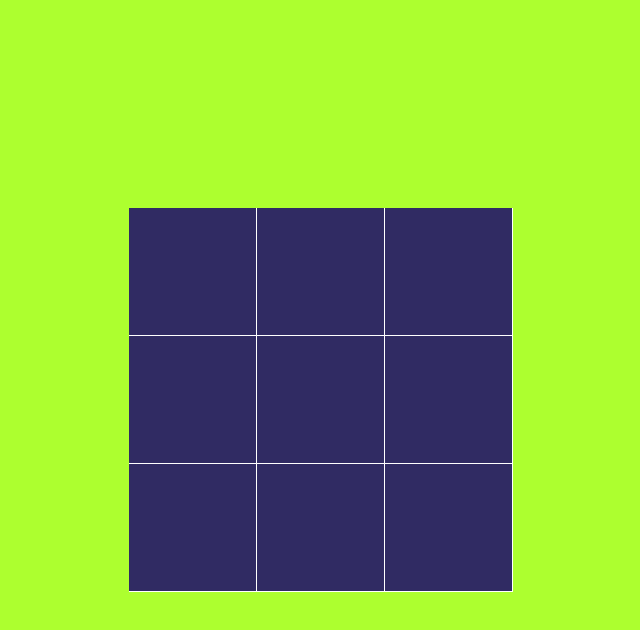
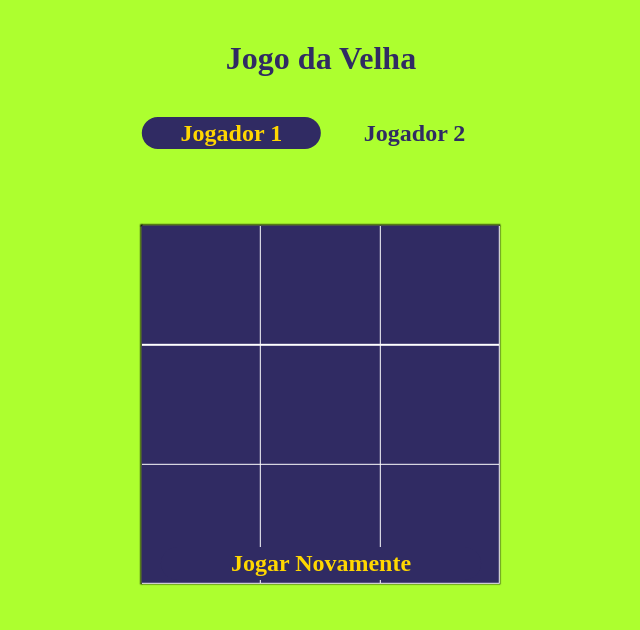
Before and after one commit to brenoaraujolima/quarantine-mini-projects, a plain HTML site: page ticTacToe/index.html in a window 1280 px wide. Shown: the whole page, without its empty margins (319-959 px from the left). Drawn offline with Linux system fonts and the light colour scheme.

Commit message:
adicionando indicadores dos jogadores

```diff
--- a/ticTacToe/index.html
+++ b/ticTacToe/index.html
@@ -7,6 +7,9 @@
         <link rel="stylesheet" href="style.css">
     </head>
     <body>
+        <h1 class="header">Jogo da Velha</h1>
+        <h2 class="player active">Jogador 1</h2>
+        <h2 class="player">Jogador 2</h2>
         <main class="container">
             <div class="cell"></div>
             <div class="cell"></div>
@@ -17,8 +20,9 @@
             <div class="cell"></div>
             <div class="cell"></div>
             <div class="cell"></div>
-        <main>
-
+        </main>
+        <h2 class="win"></h2>
+        <h2 class="regame active">Jogar Novamente</h2>
         <script src="script.js"></script>
         <script>
             game.init();
--- a/ticTacToe/script.js
+++ b/ticTacToe/script.js
@@ -53,13 +53,25 @@ const game = {
     },
 
     init: function() {
+        // game.winningSequences = game.fillWins();
+        document.querySelector(".regame").addEventListener("click", game.fillBlank);
+        game.addBoardEvents();
+    },
+
+    addBoardEvents: function() {
         let i = 0;
-        game.winningSequences = game.fillWins();
         for(let el of this.cells) {
             el.addEventListener("click", game.draw);
             el.setAttribute("id", i);
             i++;
         }
+    },
+
+    fillBlank: function() {
+        for(i of game.cells) {
+            i.innerHTML = "";
+        }
+        game.addBoardEvents();
     },
 
     fillWins: function() {
--- a/ticTacToe/style.css
+++ b/ticTacToe/style.css
@@ -10,18 +10,48 @@ html, body {
     background: greenyellow;
 }
 
+.header {
+    position: relative;
+    top: 5%;
+    font-size: 200%;
+    color: #302b63;
+    font-weight: bold;
+    text-align: center;
+}
+
+.player {
+    position: relative;
+    font-size: 150%;
+    top: 10%;
+    display: inline-block;
+    width: 14vw;
+    text-align: center;
+    color: #302b63;
+    left: 50%;
+    transform: translateX(-100%);
+}
+
+.active {
+    color: #FFD700;
+    font-weight: bold;
+    background-color: #302b63;
+    border-radius: 20px;
+    padding: 0.2%;
+}
+
 .container {
     position: relative;
-    width: 30vw;
-    height: 30vw;
+    width: 28vw;
+    height: 28vw;
     display: grid;
     background-color: #FFFFFF;
     grid-template-columns: 33% 33% 33%;
     grid-template-rows: 33% 33% 33%;
     grid-gap: 0.33%;
-    top: 50%;
+    top: 42%;
     left: 50%;
     transform: translate(-50%,-50%);
+    box-shadow: 0 0 1.5px 1.5px black;
 
 }
 
@@ -31,9 +61,25 @@ html, body {
     justify-items: center;
     align-items: center;
     color: white;
-    font-size: 8vw;
+    font-size: 7vw;
     text-align: center;
     line-height: 100%;
+    cursor: pointer;
+}
+
+.win {
+    text-align: center;
+}
+
+.regame {
+    position: relative;
+    top: 15%;
+    display: inline-block;
+    width: 25vw;
+    left: 50%;
+    transform: translateX(-50%);
+    text-align: center;
+    cursor: pointer;
 }
 
 @media only screen and (max-width: 700px) {
```
